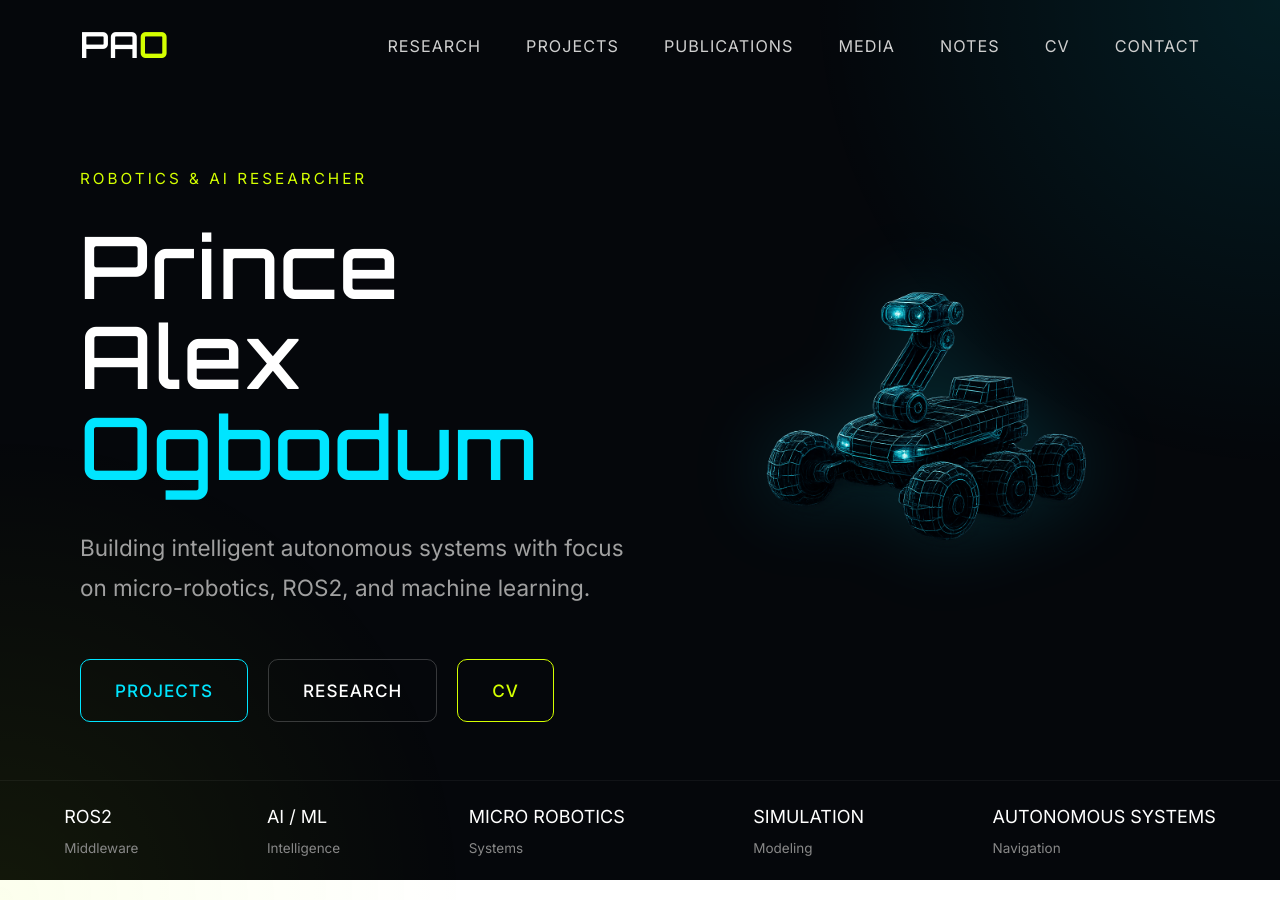
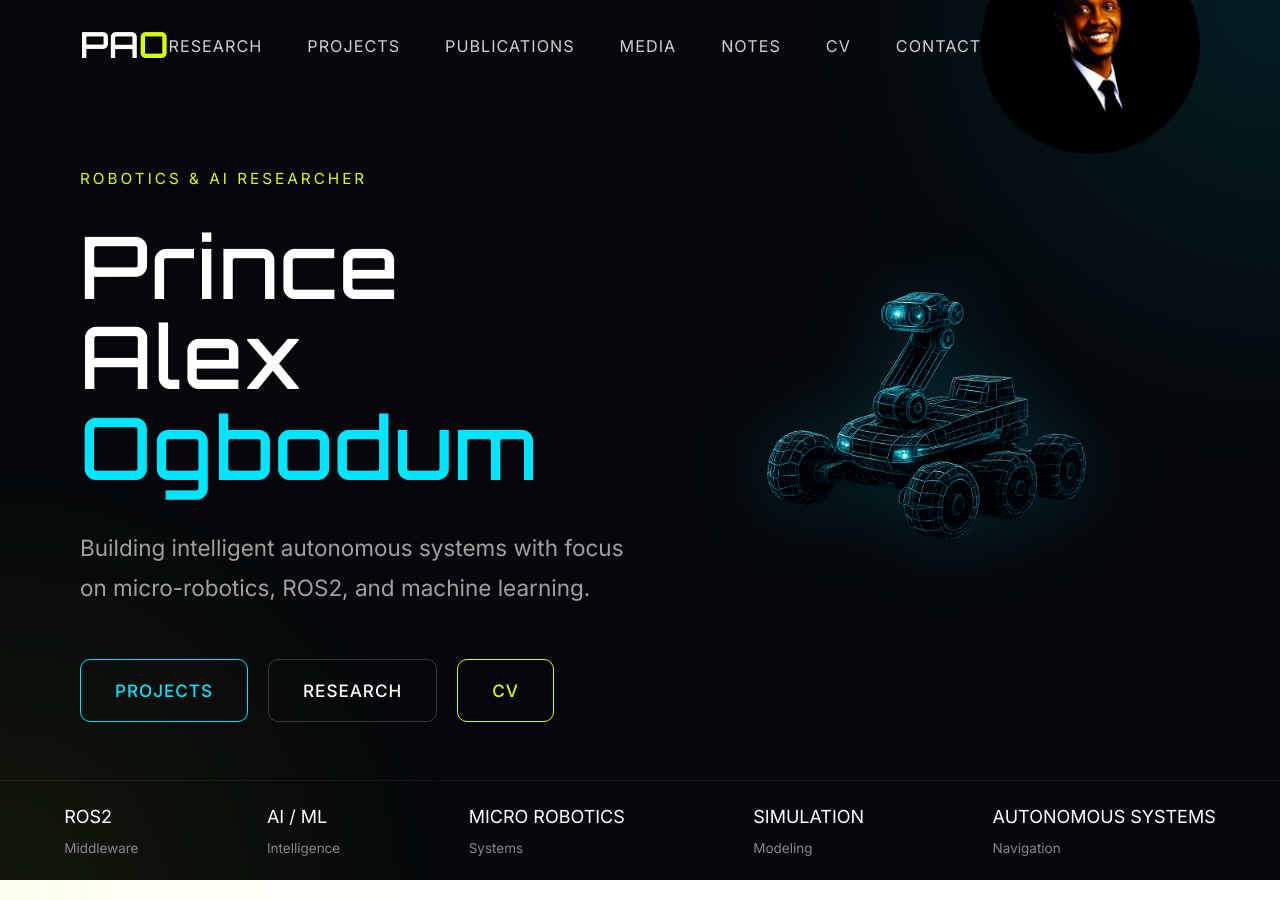
Before and after one commit to PrinssAlex/prinssalex.github.io, a Jekyll site: the page built from _pages/about.md, in a window 1280 px wide. Built offline with Jekyll 4.4.1, drawn with Linux system fonts in a browser that asks for light colours.

Commit message:
Add profile image and fix navigation layout
Added a profile image and updated the navigation structure.

```diff
--- a/_layouts/home.html
+++ b/_layouts/home.html
@@ -40,9 +40,13 @@
       <li><a href="/cv/">CV</a></li>
       <li><a href="/contact/">Contact</a></li>
 
-    </ul>
+  </ul>
 
-  </nav>
+<div class="profile-circle">
+  <img src="/images/profile.png" alt="Profile">
+</div>
+
+</nav>
 
   <!-- HERO -->
   <main class="hero-container">
```
